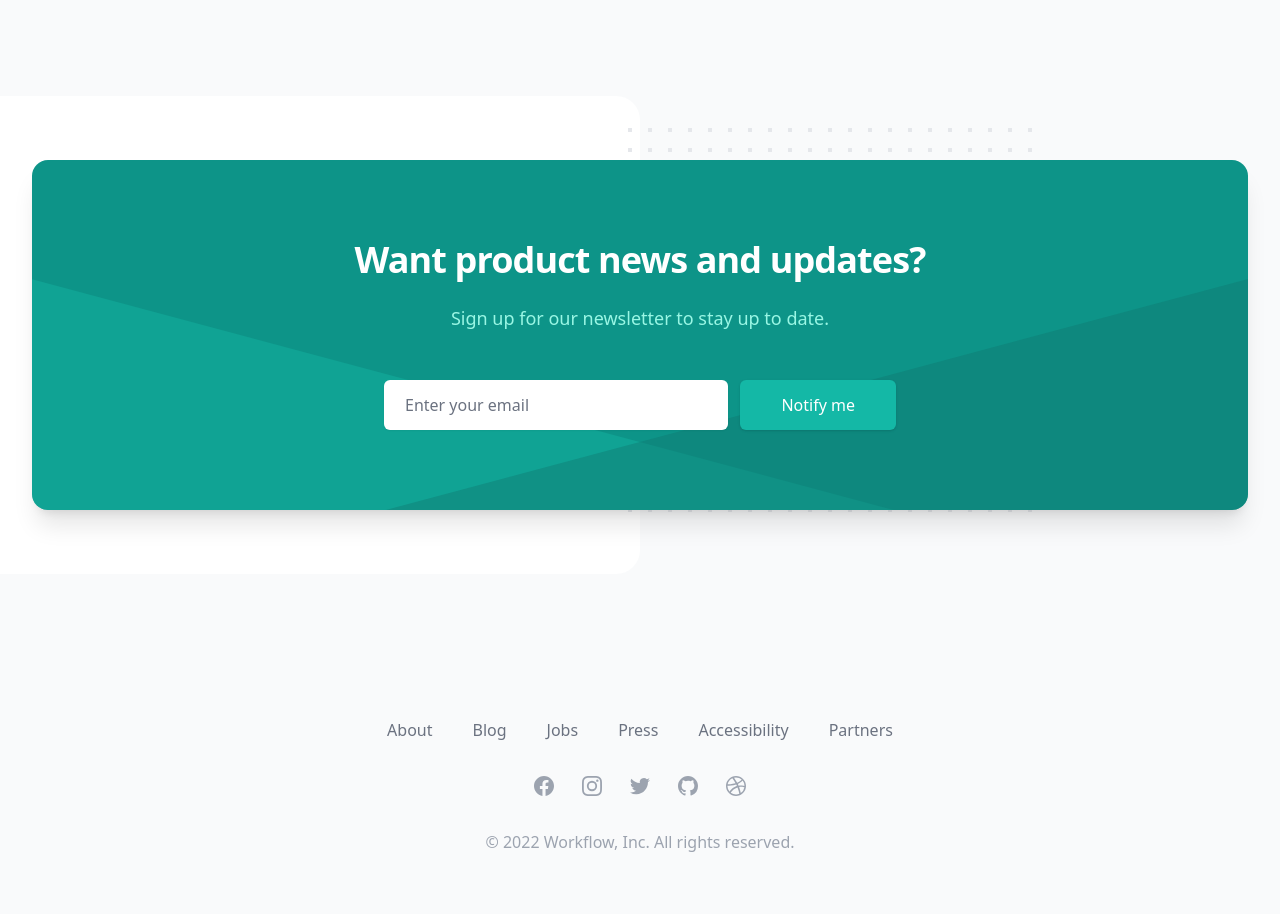
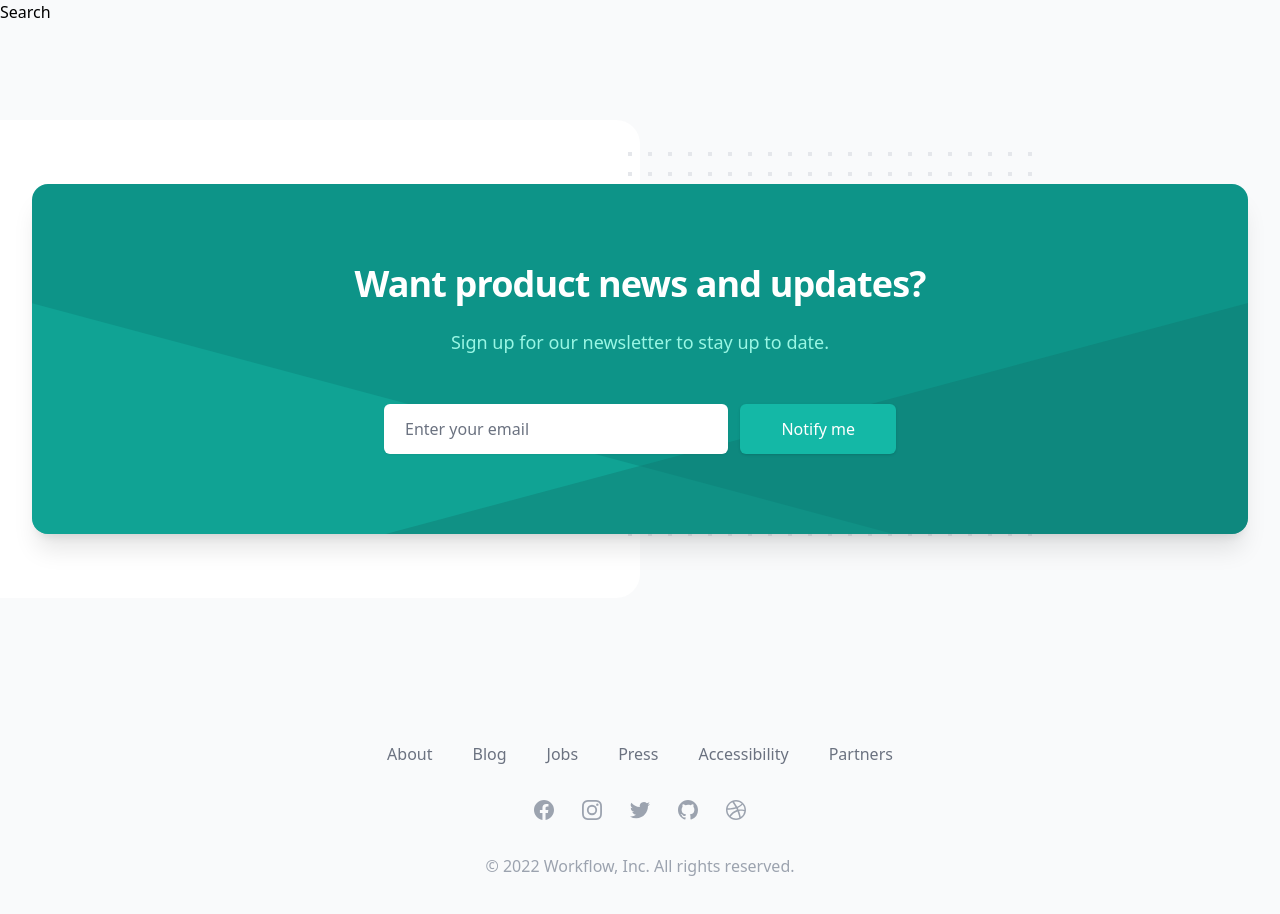
Before and after one commit to Suv4o/GoBookMeOnline, a Vue app in the folder fed-main/: page /signup in a window 1280 px wide. Shown: the top 914 px of the page. Built offline with nearby package versions, Linux system fonts and the light colour scheme; a web font is replaced by a local one.

Commit message:
Added asynchronous router load in main.ts. Also added dynamic (lazy-loading) components

```diff
--- a/fed-main/src/main.ts
+++ b/fed-main/src/main.ts
@@ -3,4 +3,9 @@ import App from './App.vue'
 import router from './router'
 import './assets/tailwind/index.css'
 
-createApp(App).use(router).mount('#app')
+const app = createApp(App)
+app.use(router)
+
+router.isReady().then(() => {
+  app.mount('#app')
+})
--- a/fed-main/src/router/routes/index.ts
+++ b/fed-main/src/router/routes/index.ts
@@ -1,5 +1,6 @@
-import HomePage from '../../views/HomePage.vue'
-
-const routes = [{ path: '/', component: HomePage }]
+const routes = [
+  { path: '/', component: () => import('../../views/HomePage.vue') },
+  { path: '/signup', component: () => import('../../views/SignupPage.vue') },
+]
 
 export default routes
--- /dev/null
+++ b/fed-main/src/views/SignupPage.vue
@@ -0,0 +1,5 @@
+<script setup lang="ts"></script>
+
+<template>
+  <div>Search</div>
+</template>
```
